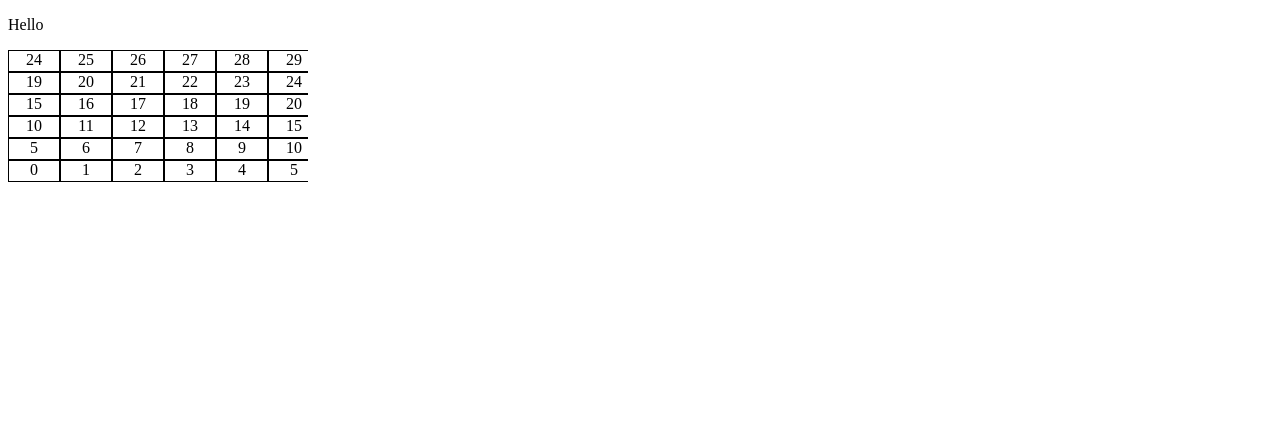
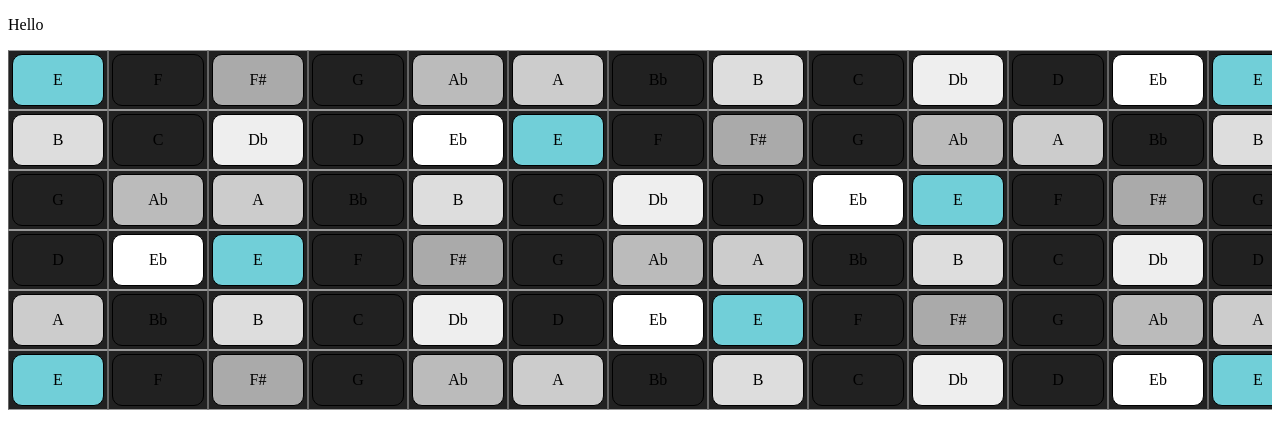
Before and after one commit to lkanand/NoFret, a React (Create React App) app in the folder client/: page / in a window 1280 px wide. Shown: the top 448 px of the page. Built offline with nearby package versions, Linux system fonts and the light colour scheme.

Commit message:
assigned unique values based on e1, major and major pent scales rendering, rendering class based on relationship, and more

```diff
--- a/client/src/testing/ScaleTool.css
+++ b/client/src/testing/ScaleTool.css
@@ -1,14 +1,26 @@
 .stFret {
-	width: 50px;
-	height: 20px;
+	width: 90px;
+	height: 50px;
 	border: 1px black solid;
 	margin: 0;
 	text-align: center;
-	padding: auto;
+	padding-top: auto;
+	padding-bottom: auto;
+	border-radius: 10px;
+	line-height: 50px;
+	/*background-color: #212121;*/
+}
+
+.fretSect {
+	border-right: 1px solid #666;
+	border-left: 1px solid #666;
+	border-top: 1px solid #999;
+	border-bottom: 1px solid #999;
+	padding: 3px;
 }
 
 .stFretboard {
-	width: 300px;
+	width: 100%;
 	overflow-x: scroll;
 	display: flex;
 	justify-content: flex-start;
@@ -19,4 +31,37 @@
 	flex: 1;
 	display: flex;
 	justify-content: flex-start;
+	background-color: #212121
 }
+
+.hideFret {
+	visibility: hidden;
+}
+
+.root {
+	background-color: #71cfd8;
+}
+
+.second {
+	background-color: #aaa;
+}
+
+.third {
+	background-color: #bbb;
+}
+
+.fourth {
+	background-color: #ccc;
+}
+
+.fifth {
+	background-color: #ddd;
+}
+
+.sixth {
+	background-color: #eee;
+}
+
+.seventh {
+	background-color: #fff;
+}
--- a/client/src/testing/ScaleTool.js
+++ b/client/src/testing/ScaleTool.js
@@ -5,8 +5,8 @@ import "./ScaleTool.css";
 
 class ScaleTool extends Component {
 	state = {
-		scaleType: "Major",
-		scaleRoot: "G",
+		scaleType: "major",
+		scaleRoot: 0,
 		pentatonic: false,
 		tuning: "standard",
 		openStrings: []
@@ -17,14 +17,46 @@ class ScaleTool extends Component {
 	};
 
 	tuneStrings = tuning => {
+		// 0 = E1 anything below E1 is not supported by our app
+
 		if (tuning === "standard") {
-			this.setState({openStrings: [24, 19, 15, 10, 5, 0]});
-		} else if (tuning === "drop d") {
-			this.setState({openStrings: [24, 19, 15, 10, 5, -2]});
+			this.setState({openStrings: [36, 31, 27, 22, 17, 12]});
+		} else if (tuning === "drop D") {
+			this.setState({openStrings: [36, 31, 27, 22, 17, 15]});
+		} else if (tuning === "double drop D") {
+			this.setState({openStrings: [34, 31, 27, 22, 17, 15]});
+		} else if (tuning === "maj thirds") {
+			this.setState({openStrings: [36, 32, 28, 24, 20, 16]});
+		} else if (tuning === "all fourths") {
+			this.setState({openStrings: [37, 32, 27, 22, 17, 12]});
+		} else if (tuning === "aug fourths") {
+			this.setState({openStrings: [38, 32, 26, 20, 14, 8]});
+		} else if (tuning === "new standard") {
+			this.setState({openStrings: [39, 36, 29, 22, 15, 8]});
+		} else if (tuning === "open A") {
+			this.setState({openStrings: [36, 29, 24, 21, 17, 12]});
+		} else if (tuning === "slide open A") {
+			this.setState({openStrings: [26, 33, 29, 24, 17, 12]});
+		} else if (tuning === "open C") {
+			this.setState({openStrings: [36, 32, 27, 20, 15, 8]});
+		} else if (tuning === "open D") {
+			this.setState({openStrings: [34, 29, 26, 22, 17, 10]});
+		} else if (tuning === "open E") {
+			this.setState({openStrings: [26, 31, 28, 24, 19, 12]});
+		} else if (tuning === "open G") {
+			this.setState({openStrings: [34, 31, 27, 22, 15, 10]});
+		} else if (tuning === "DADGAD") {
+			this.setState({openStrings: [34, 29, 27, 22, 17, 10]});
+		} else if (tuning === "DADADD") {
+			this.setState({openStrings: [34, 34, 29, 22, 17, 10]});
+		} else if (tuning === "standard E-flat") {
+			this.setState({openStrings: [35, 30, 26, 21, 16, 11]});
+		} else if (tuning === "standard D") {
+			this.setState({openStrings: [34, 29, 25, 20, 15, 10]});
 		}
-		console.log("=============");
-		console.log("Tuned Strings");
-		console.log("=============");
+		// console.log("=============");
+		// console.log("Tuned Strings");
+		// console.log("=============");
 	}
 
 	render() {
@@ -40,64 +72,4 @@ class ScaleTool extends Component {
 	}
 }
 
-
-// const ScaleTool = () => (
-//   <div className="stFretboard">
-//   	<div className="stString" data-stStringNumber="6" >
-// 		<div className="stFret">E</div>
-// 		<div className="stFret">F</div>
-// 		<div className="stFret">F#</div>
-// 		<div className="stFret">G</div>
-// 		<div className="stFret">Ab</div>
-// 		<div className="stFret">A</div>
-// 		<div className="stFret">Bb</div>
-//   	</div>
-//   	<div className="stString" data-stStringNumber="5">
-// 		<div className="stFret">B</div>
-// 		<div className="stFret">C</div>
-// 		<div className="stFret">Db</div>
-// 		<div className="stFret">D</div>
-// 		<div className="stFret">Eb</div>
-// 		<div className="stFret">E</div>
-// 		<div className="stFret">F</div>
-//   	</div>
-//   	<div className="stString" data-stStringNumber="4">
-// 		<div className="stFret">G</div>
-// 		<div className="stFret">Ab</div>
-// 		<div className="stFret">A</div>
-// 		<div className="stFret">Bb</div>
-// 		<div className="stFret">B</div>
-// 		<div className="stFret">C</div>
-// 		<div className="stFret">Db</div>
-//   	</div>
-//   	<div className="stString" data-stStringNumber="3">
-// 		<div className="stFret">D</div>
-// 		<div className="stFret">Eb</div>
-// 		<div className="stFret">E</div>
-// 		<div className="stFret">F</div>
-// 		<div className="stFret">F#</div>
-// 		<div className="stFret">G</div>
-// 		<div className="stFret">Ab</div>
-//   	</div>
-//   	<div className="stString" data-stStringNumber="2">
-// 		<div className="stFret">A</div>
-// 		<div className="stFret">Bb</div>
-// 		<div className="stFret">B</div>
-// 		<div className="stFret">C</div>
-// 		<div className="stFret">Db</div>
-// 		<div className="stFret">D</div>
-// 		<div className="stFret">Eb</div>
-//   	</div>
-//   	<div className="stString" data-stStringNumber="1">
-// 		<div className="stFret">E</div>
-// 		<div className="stFret">F</div>
-// 		<div className="stFret">F#</div>
-// 		<div className="stFret">G</div>
-// 		<div className="stFret">Ab</div>
-// 		<div className="stFret">A</div>
-// 		<div className="stFret">Bb</div>
-//   	</div>
-//   </div>
-// );
-
 export default ScaleTool;
--- a/client/src/testing/Stfret.js
+++ b/client/src/testing/Stfret.js
@@ -1,12 +1,102 @@
-import React from "react";
+import React, {Component} from "react";
 
 //assign note value as I create them based on each string's open value
 // if props.value%12
 
 //assign display property as I create them based on the value (if it is in the scale display if it isn't)
+class Stfret extends (Component) {
+	state = {
+		value: this.props.value,
+		scaleRoot: this.props.boardstate.scaleRoot,
+		scaleType: this.props.boardstate.scaleType,
+		scaleValues: [],
+		boardstate: this.props.boardstate,
+		scaleRel: "",
+		hideShow: "showFret",
+		note: ""
+	}
 
-const Stfret = props => (
-	<div className="stFret">{props.value}</div>
-);
+	componentDidMount() {
+		this.setNote(this.state.value);
+		this.setScaleVals(this.state.scaleRoot, this.state.scaleType);
+	}
+
+	setScaleVals = (root, type) => {
+		if (type === "major") {
+			this.state.scaleValues.push(root, root+2, root+4, root+5, root+7, root+9, root+11);
+		} else if (type === "major pent") {
+			this.state.scaleValues.push(root, root+2, root+4, root+7, root+9)
+		}
+		// console.log(valArr);
+		this.setRel(this.state.value);
+	}
+
+	setRel = value => {
+		const note = value%12;
+		if (this.state.scaleValues[0]%12 === note) {
+			this.setState({scaleRel: "root"});
+		} else if (this.state.scaleValues[1]%12 === note) {
+			this.setState({scaleRel: "second"});
+		} else if (this.state.scaleValues[2]%12 === note) {
+			this.setState({scaleRel: "third"});
+		} else if (this.state.scaleValues[3]%12 === note) {
+			this.setState({scaleRel: "fourth"});
+		} else if (this.state.scaleValues[4]%12 === note) {
+			this.setState({scaleRel: "fifth"});
+		} else if (this.state.scaleValues[5]%12 === note) {
+			this.setState({scaleRel: "sixth"});
+		} else if (this.state.scaleValues[6]%12 === note) {
+			this.setState({scaleRel: "seventh"});
+		}
+		//  else {
+		// 	this.setState({hideShow: "hideFret"})
+		// }
+	}
+
+	setNote = value => {
+		// console.log("=============");
+		// console.log("set Notes");
+		// console.log("=============");
+		const note = value%12
+		if (note === 0) {
+			this.setState({note: "E"});
+		} else if (note === 1) {
+			this.setState({note: "F"});
+		} else if (note === 2) {
+			this.setState({note: "F#"});
+		} else if (note === 3) {
+			this.setState({note: "G"});
+		} else if (note === 4) {
+			this.setState({note: "Ab"});
+		} else if (note === 5) {
+			this.setState({note: "A"});
+		} else if (note === 6) {
+			this.setState({note: "Bb"});
+		} else if (note === 7) {
+			this.setState({note: "B"});
+		} else if (note === 8) {
+			this.setState({note: "C"});
+		} else if (note === 9) {
+			this.setState({note: "Db"});
+		} else if (note === 10) {
+			this.setState({note: "D"});
+		} else if (note === 11) {
+			this.setState({note: "Eb"});
+		}
+	}
+
+	render() {
+		return (
+			<div className="fretSect">
+				<div className={'stFret '+this.state.scaleRel+" "+this.state.hideShow} notevalue={this.state.value}>{this.state.note}</div>
+			</div>
+		)
+	}
+}
+
+
+// const Stfret = props => (
+// 	<div className="stFret">{props.value}</div>
+// );
 
 export default Stfret;
--- a/client/src/testing/Ststring.js
+++ b/client/src/testing/Ststring.js
@@ -10,7 +10,7 @@ class Ststring extends (Component) {
 	state = {
 		stringvalue: this.props.stringvalue,
 		boardstate: this.props.boardstate,
-		allNotes: [0, 1, 2, 3, 4, 5]
+		allNotes: []
 	}
 
 	componentDidMount() {
@@ -19,7 +19,7 @@ class Ststring extends (Component) {
 
 	defineFrets = openNote => {
 		const allNotes = [];
-		for (let i=0;i<24;i++) {
+		for (let i=0;i<25;i++) {
 			const fretValue = openNote + i;
 			allNotes.push(fretValue);
 		}
@@ -31,7 +31,7 @@ class Ststring extends (Component) {
 			<div className="stString" stringvalue={this.props.stringvalue} >
                 {this.state.allNotes.map(notevalue => {
                   return (
-					<Stfret value={notevalue} />
+					<Stfret value={notevalue} boardstate={this.state.boardstate}/>
                   );
                 })}
 			</div>
```
